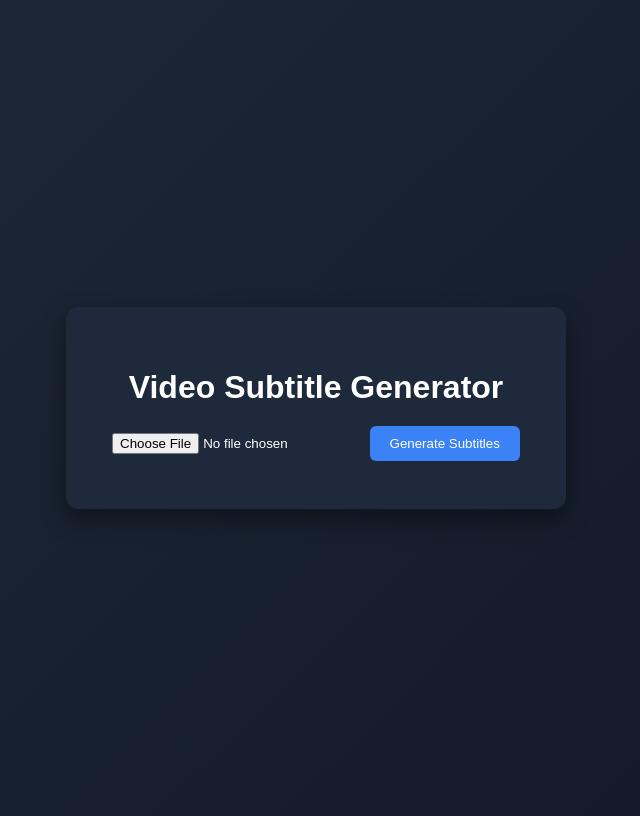
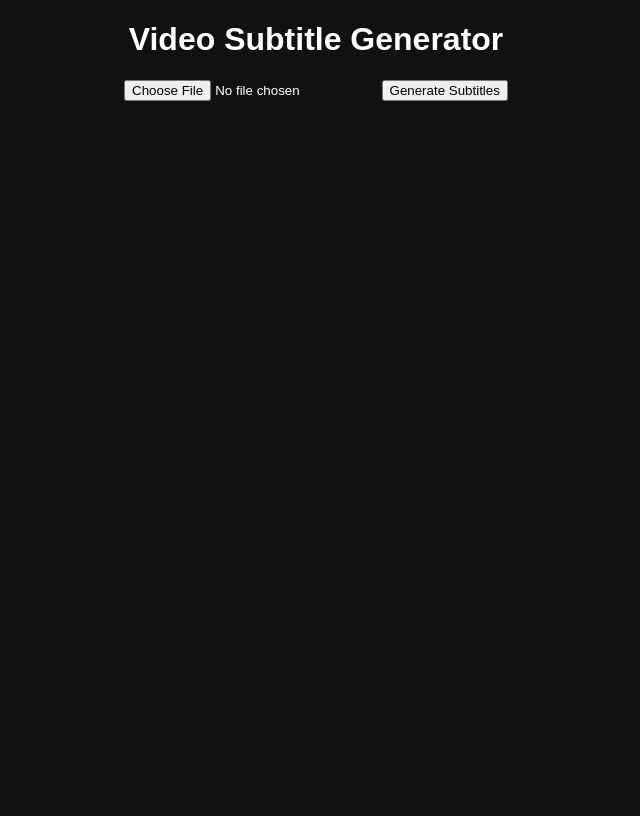
Before and after one commit to yunsu080313-del/real, a Flask app: page / in a window 1280 px wide. Shown: the whole page, without its empty margins (324-964 px from the left). After the commit the page ends 101 px from the top, so only its background shows below. Run offline with Flask 3, Linux system fonts and the light colour scheme.

Commit message:
Update style.css

```diff
--- a/static/style.css
+++ b/static/style.css
@@ -1,48 +1,19 @@
 body {
+    background: #111;
+    color: white;
     font-family: Arial, sans-serif;
-    background: linear-gradient(135deg, #1f2937, #111827);
-    color: white;
-    display: flex;
-    justify-content: center;
-    align-items: center;
-    height: 100vh;
+    text-align: center;
 }
 
-.container {
-    background: #1e293b;
-    padding: 40px;
-    border-radius: 12px;
-    width: 420px;
-    text-align: center;
-    box-shadow: 0 10px 25px rgba(0,0,0,0.4);
+video {
+    margin-top: 20px;
+    border-radius: 10px;
 }
 
-h1 {
-    margin-bottom: 20px;
+/* 자막 스타일 (브라우저 기본 자막 스타일 커스터마이징) */
+video::cue {
+    background: rgba(0, 0, 0, 0.6);
+    color: white;
+    font-size: 18px;
+    padding: 4px;
 }
-
-input[type="file"] {
-    margin-bottom: 15px;
-}
-
-button {
-    background: #3b82f6;
-    border: none;
-    padding: 10px 20px;
-    color: white;
-    border-radius: 6px;
-    cursor: pointer;
-}
-
-button:hover {
-    background: #2563eb;
-}
-
-.result {
-    margin-top: 20px;
-    background: #111827;
-    padding: 15px;
-    border-radius: 6px;
-    text-align: left;
-    word-wrap: break-word;
-}
```
